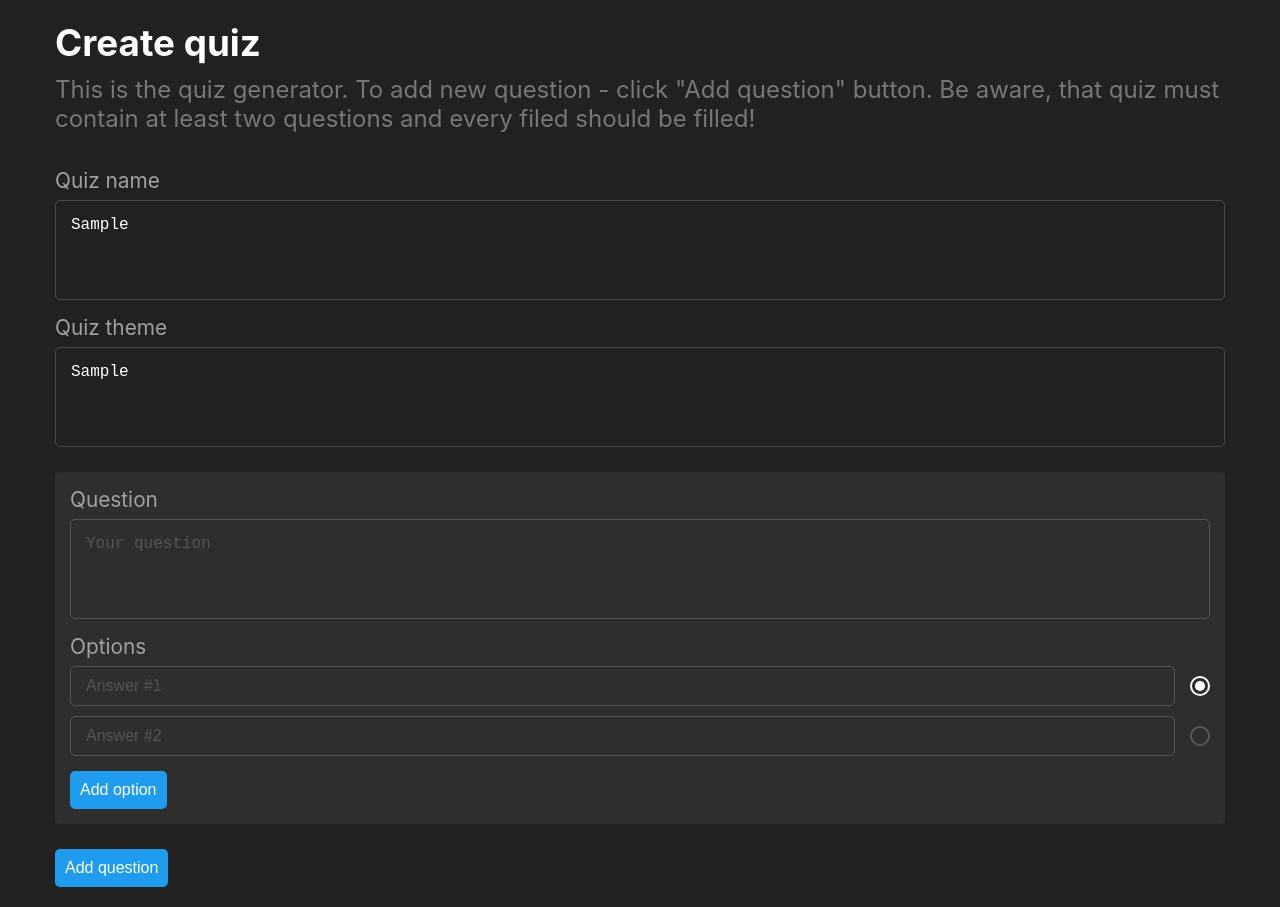
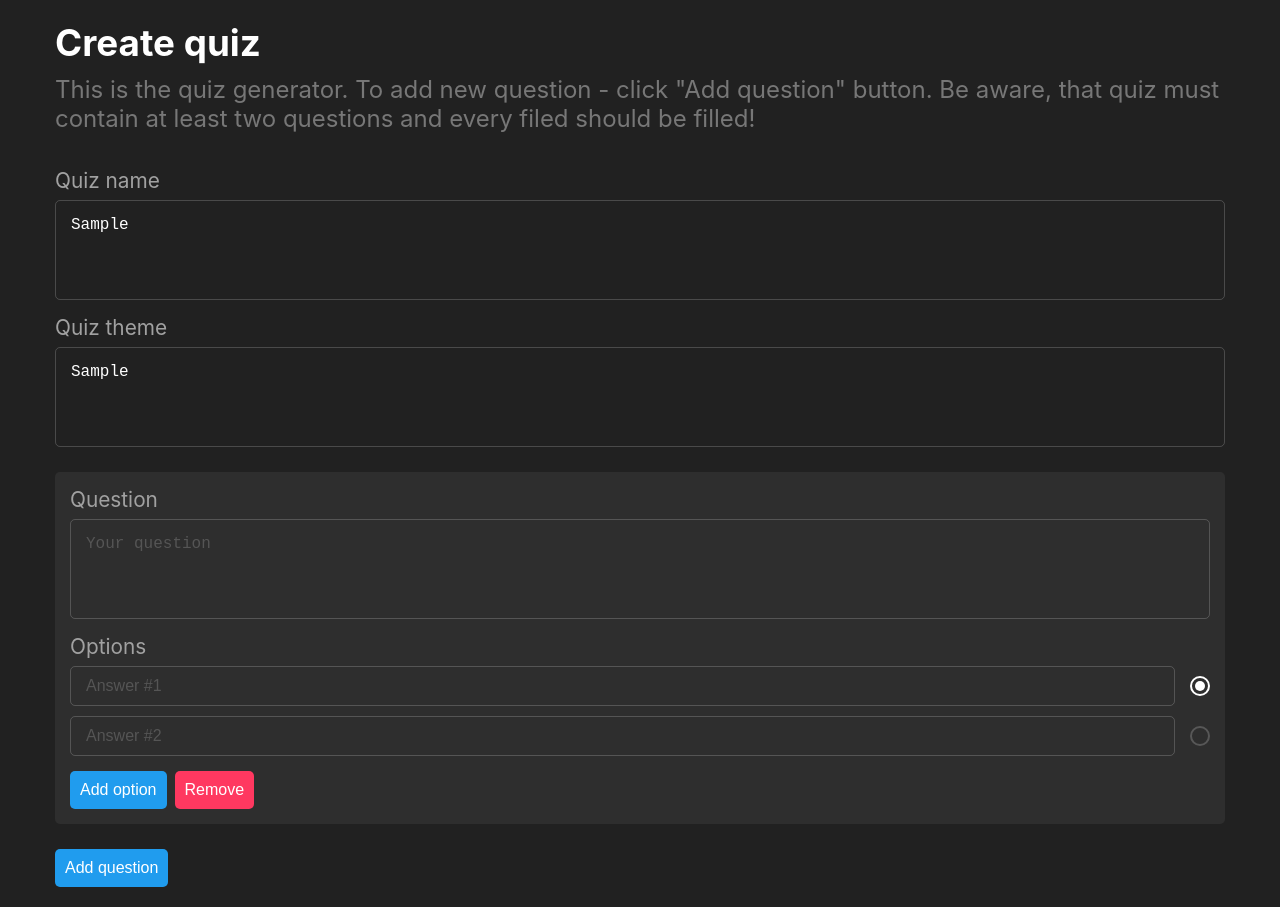
Before and after one commit to SergeyScherbo/quiz, a React (Create React App) app: page /create in a window 1280 px wide. Both pictures are taken after typing "Sample", "Sample" into the empty fields and a click on the button "Add question". Built offline with nearby package versions, Linux system fonts and the light colour scheme.

Commit message:
remove question

```diff
--- a/src/components/questionList.jsx
+++ b/src/components/questionList.jsx
@@ -8,7 +8,8 @@ const QuestionList = (props) => {
 		onChangeOption,
 		onPickAnswer,
 		onAddOption,
-		onRemoveOption
+		onRemoveOption,
+		onRemoveQuestion
 	} = props;
 
 	if (questions.length === 0) {
@@ -47,6 +48,7 @@ const QuestionList = (props) => {
 								? <button className="btn btn--danger" onClick={onRemoveOption(question.id)}>Remove option</button>
 								: null
 						}
+						<button className="btn btn--danger" onClick={onRemoveQuestion(question.id)}>Remove</button>
 					</div>
 				</li>
 			))}
--- a/src/components/routes/create.jsx
+++ b/src/components/routes/create.jsx
@@ -28,6 +28,14 @@ class Create extends Component {
 		this.setState(currentState => {
 			return {
 				questions: currentState.questions.concat(question)
+			};
+		});
+	}
+
+	handleRemoveQuestion = (id) => event => {
+		this.setState(currentState => {
+			return {
+				questions: currentState.questions.filter(question => question.id !== id)
 			};
 		});
 	}
@@ -186,6 +194,7 @@ class Create extends Component {
 					onPickAnswer={this.handlePickAnswer}
 					onAddOption={this.handleAddOption}
 					onRemoveOption={this.handleRemoveOption}
+					onRemoveQuestion={this.handleRemoveQuestion}
 				/>
 				<CreateBtnGroup
 					disabled={this.validate()}
```
